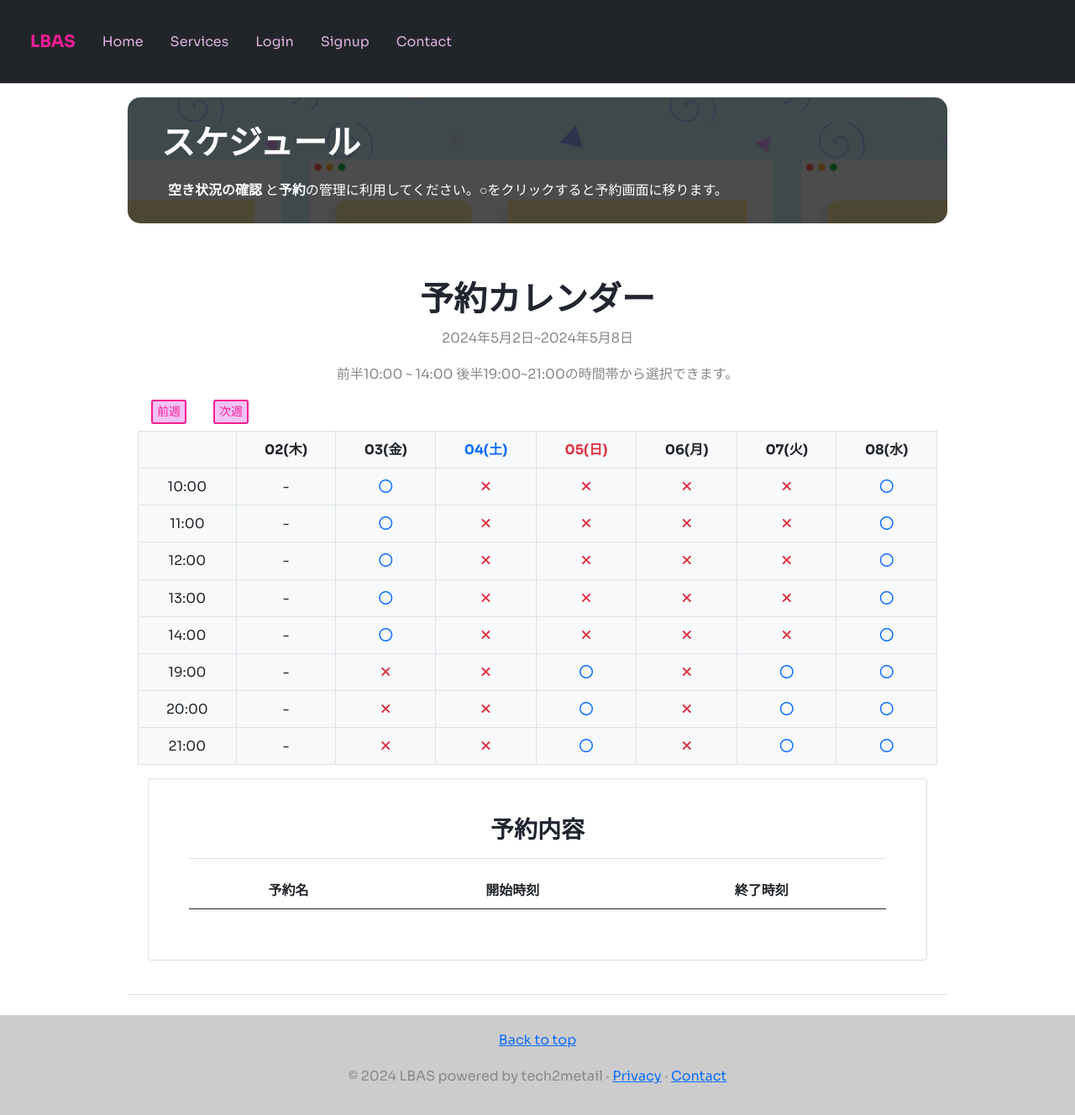
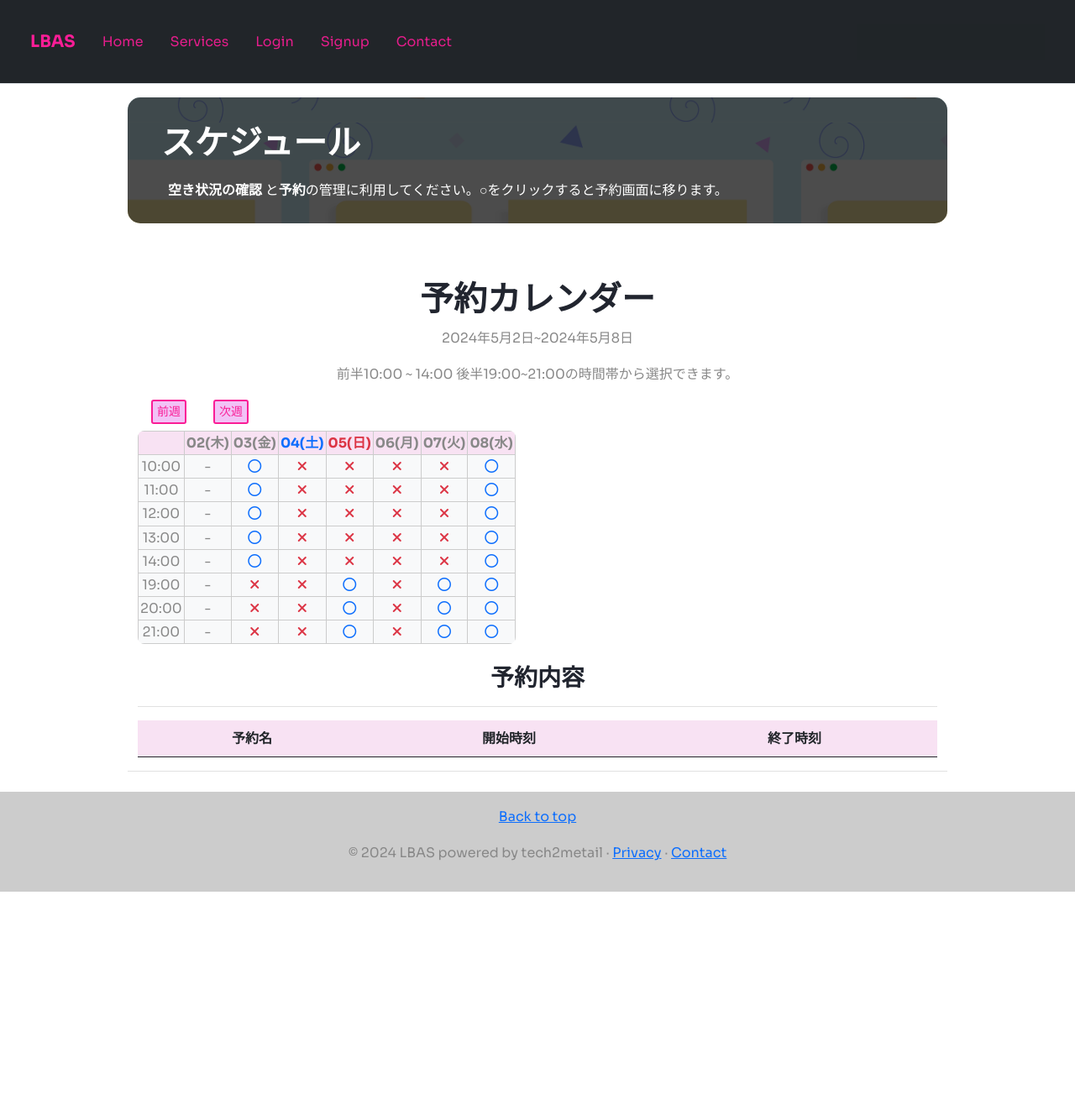
Before and after one commit to ssto2222/lbas-homepage, a Django app: page /calendar/ in a window 1280 px wide. Shown: the whole page at 84% size. After the commit the page ends 1062 px from the top, so only its background shows below. Run offline with Django 4.2, Linux system fonts and the light colour scheme; data that the repository does not hold is empty; some libraries are stand-ins or nearby versions.

Commit message:
template change

```diff
--- a/requirements.txt
+++ b/requirements.txt
@@ -12,3 +12,4 @@ stripe
 six
 pillow
 django-widget-tweaks
+paypayopa
--- a/static/mainapp/styles/style.css
+++ b/static/mainapp/styles/style.css
@@ -28,7 +28,7 @@ body {
   margin: 0;
   padding: 0;
 
-  width: auto;
+  width: 100%;
   margin-left: auto;
   margin-right: auto;
   font-family: 'Sora', sans-serif;
@@ -52,13 +52,13 @@ h5,
 
 .navbar a,
 .collapse a.nav-link {
-  color: var(--primary);
+  color: var(--secondary);
   text-decoration: none;
 }
 
 .navbar a,
 .collapse a.nav-link:hover {
-  color: var(--secondary);
+  color: var(--primary);
 
 }
 
@@ -144,14 +144,14 @@ ul.hero-ul {
   padding: 4px 0;
   margin: 10px 0;
   font-size: 0;
-  background-color: white;
+  background-color: rgba(255, 255, 255, 0.8);
   border-radius: 14px;
 }
 
 ul.hero-ul li {
   font-size: 14px;
   display: inline-block;
-  color: var(--primary);
+  color: var(--secondary);
   justify-content: space-between;
   margin-left: 12px;
 }
@@ -351,8 +351,8 @@ header #navArea .container h2 {
 
 
 .nav-link.account .badge {
-  color: var(--primary);
-  background-color: #fff;
+  color: var(--secondary);
+  background-color: #685f5f;
   border-radius: 10px;
 
 }
@@ -1182,23 +1182,40 @@ button.pay h3 {
 }
 
 .card-booking {
-  max-width: 800px;
-  width: max-content;
+  width: fit-content;
+  margin-left: 0;
 }
 
 .table-container {
+
+  width: 450px;
   display: flex;
   justify-content: center;
   align-items: center;
-  height: 100%;
+
+
+}
+
+.table-calendar {
+  width: 100%;
+  border-color: #ccc;
+  border-radius: 8px;
+
+  overflow: hidden;
+}
+
+thead {
+  position: sticky;
+  top: 0;
+  background-color: rgb(248, 226, 243);
 }
 
 .booking-table {
   width: 100%;
-  border: 1px solid #D1DBEB;
+  border: 2px solid #D1DBEB;
   border-radius: 8px;
   border-collapse: separate;
-  overflow: scroll;
+  overflow: hidden;
 }
 
 .booking-table .header {
--- a/store/urls.py
+++ b/store/urls.py
@@ -7,6 +7,8 @@ app_name = 'store'
 urlpatterns = [
 
     path('', views.product_all, name='product_all'),
+    path('stripe/', views.stripe, name='stripe'),
+    path('paypay/', views.paypay, name='paypay'),
     path('<slug:slug>/', views.product_single,name='product_single'),
     path('search/<slug:category_slug>/', views.category_list,name='category_list'),
 
--- a/templates/mainapp/calendar.html
+++ b/templates/mainapp/calendar.html
@@ -15,29 +15,28 @@
     </div>
 
     <div class="container text-center">
+        <div class="">
             <div class="mb-3">
                 <h1>予約カレンダー</h1>
                 <p>{{ start_day }}~{{ end_day }}</p>
                 <p>前半10:00 ~ 14:00 後半19:00~21:00の時間帯から選択できます。</p>
             </div>
-
+            <div class="button-group">
                 <div class="d-flex mb-2 text-center">
                     <div class="mx-3 mr-auto">
-                <a href="{% url 'mainapp:calendar' before.year before.month before.day %}" class="btn btn-info">前週</a>
+                        <a href="{% url 'mainapp:calendar' before.year before.month before.day %}"
+                            class="btn btn-info">前週</a>
                     </div>
 
                     <div class="mx-3 mr-auto">
                         <a href="{% url 'mainapp:calendar' next.year next.month next.day %}" class="btn btn-info">次週</a>
                     </div>
                 </div>
-        {% if user.is_staff %}
-        <button>スケジュール変更</button>
-        {% endif %}
+            </div>
 
+            <div class="table-container text-center">
 
-        <div class=" text-center">
-
-            <table class="table table-bordered bg-light">
+                <table class="table-calendar table-bordered bg-light">
                     <thead class="thead-light">
                         <tr>
                             <th></th>
@@ -76,13 +75,10 @@
                     </tbody>
                 </table>
             </div>
-        <div class="container text-center">
-            <div class="row">
 
-                <div class="col-md-12 mb-4">
-                    <div class="card">
-                        <div class="card-body px-2 py-1">
-                            <div class="p-4 text-left">
+
+
+            <div class="mt-4  text-left">
                 <h3>予約内容</h3>
                 <hr>
                 <table class="table">
@@ -98,8 +94,7 @@
                         {% for booking in user_book %}
                         {% if booking.name != None %}
                         <tr>
-                                            <form method="post"
-                                                action="{% url 'mainapp:user_schedule_delete' booking.id %}">
+                            <form method="post" action="{% url 'mainapp:user_schedule_delete' booking.id %}">
                                 {% csrf_token %}
                                 <td> {{ booking.name }} </td>
                                 <td>{{ booking.start }}</td>
@@ -113,10 +108,7 @@
                     </tbody>
                 </table>
             </div>
-                        </div>
-                    </div>
-                </div>
-            </div>
+
 
         </div>
 
--- a/templates/mainapp/schedule.html
+++ b/templates/mainapp/schedule.html
@@ -97,7 +97,6 @@
 
             </div>
 
-            <div class="col-md-12 mb-4">
             <div class="card-booking">
                 <div class="card-body flex px-2 py-1">
                     <div class="p-4 text-left">
@@ -126,7 +125,7 @@
                     </div>
                 </div>
             </div>
-            </div>
+
         </div>
 
     </div>
```
Also changed, not shown: store/views.py (+10 -0 lines), templates/mainapp/contact.html (+4 -4 lines), templates/mainapp/user_schedule.html (+4 -7 lines), templates/store/home.html (+31 -18 lines), templates/store/paypay.html (added, +37 -0 lines), templates/store/stripe.html (added, +28 -0 lines). Lines whose indentation alone changed are shown as unchanged.
